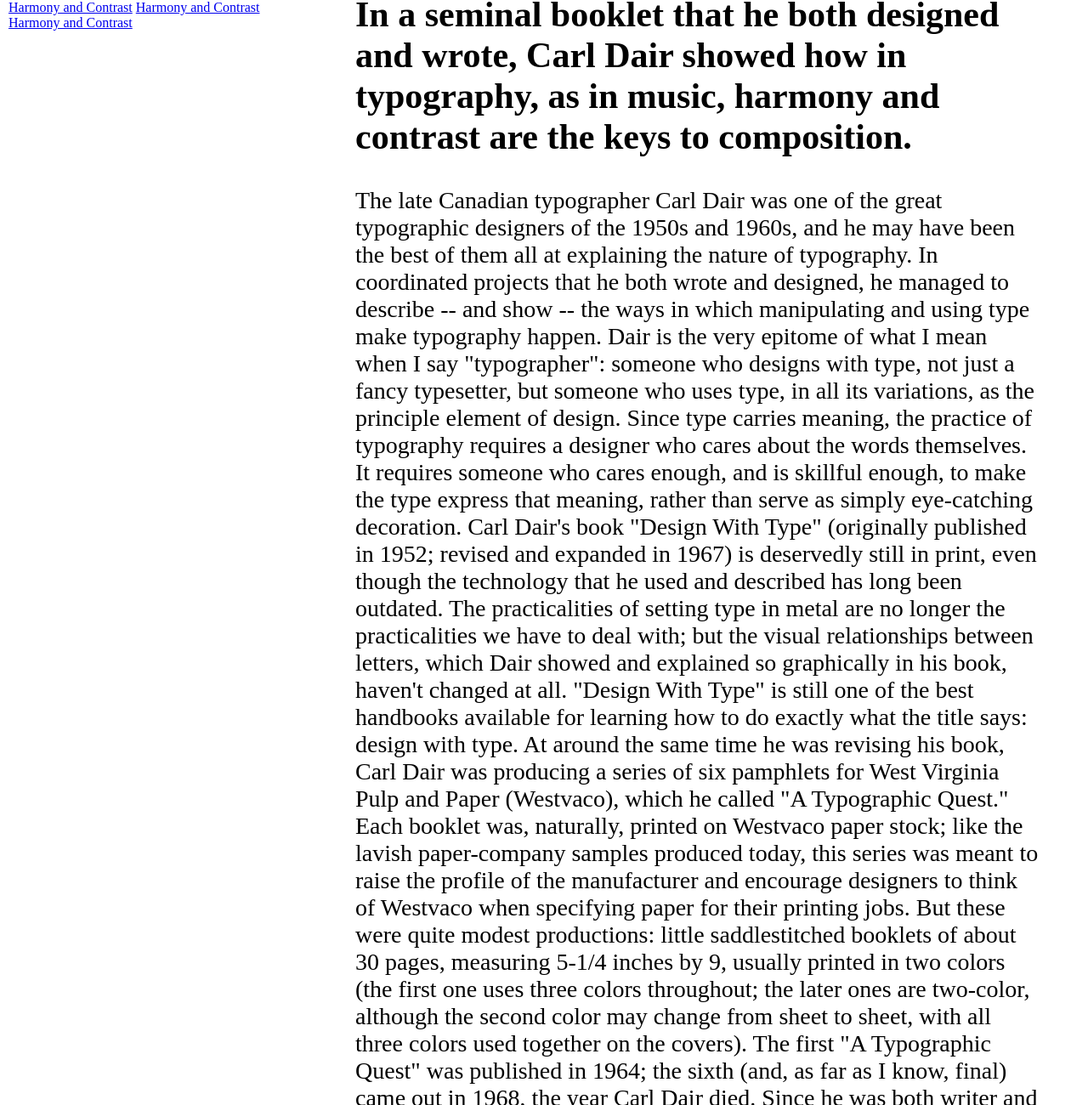
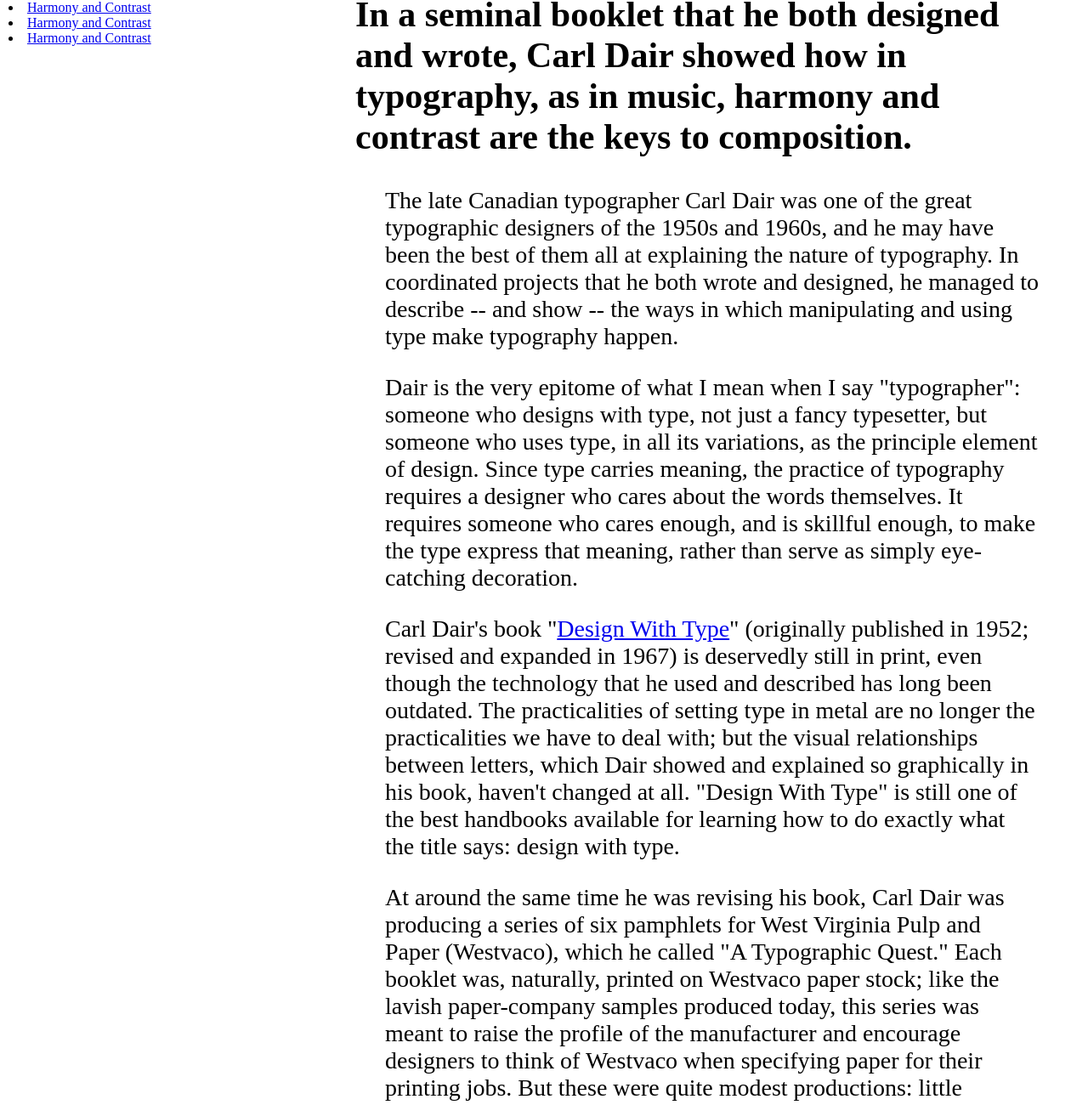
Before and after one commit to shyunc/shyunc.github.io, a plain HTML site: page index.html in a window 1280 px wide. Shown: the part 100-1400 px from the top of the page at 85% size. Drawn offline with Linux system fonts and the light colour scheme.

Commit message:
sidebar edit
lol

```diff
--- a/index.html
+++ b/index.html
@@ -58,19 +58,24 @@ padding: 0px 0px 0px 0px;
             In a seminal booklet that he both designed and wrote, Carl Dair showed how in typography, as in music, harmony and contrast are the keys to composition.
         </h2>
 
-        <p>
+        <p style="margin-left: 35px;">
             The late Canadian typographer Carl Dair was one of the great typographic designers of the 1950s and 1960s, and he may have been the best of them all at explaining the nature of typography. In coordinated projects that he both wrote and designed, he managed to describe -- and show -- the ways in which manipulating and using type make typography happen.
+        </p>
+        <p style="margin-left: 35px;">
             Dair is the very epitome of what I mean when I say "typographer": someone who designs with type, not just a fancy typesetter, but someone who uses type, in all its variations, as the principle element of design. Since type carries meaning, the practice of typography requires a designer who cares about the words themselves. It requires someone who cares enough, and is skillful enough, to make the type express that meaning, rather than serve as simply eye-catching decoration.
-            Carl Dair's book "Design With Type" (originally published in 1952; revised and expanded in 1967) is deservedly still in print, even though the technology that he used and described has long been outdated. The practicalities of setting type in metal are no longer the practicalities we have to deal with; but the visual relationships between letters, which Dair showed and explained so graphically in his book, haven't changed at all. "Design With Type" is still one of the best handbooks available for learning how to do exactly what the title says: design with type.
+        </p>
+        <p style="margin-left: 35px;">
+            Carl Dair's book "<a href=https://utorontopress.com/9780802065193/design-with-type>Design With Type</a>" (originally published in 1952; revised and expanded in 1967) is deservedly still in print, even though the technology that he used and described has long been outdated. The practicalities of setting type in metal are no longer the practicalities we have to deal with; but the visual relationships between letters, which Dair showed and explained so graphically in his book, haven't changed at all. "Design With Type" is still one of the best handbooks available for learning how to do exactly what the title says: design with type.
+        </p>
+        <p style="margin-left: 35px;">
             At around the same time he was revising his book, Carl Dair was producing a series of six pamphlets for West Virginia Pulp and Paper (Westvaco), which he called "A Typographic Quest." Each booklet was, naturally, printed on Westvaco paper stock; like the lavish paper-company samples produced today, this series was meant to raise the profile of the manufacturer and encourage designers to think of Westvaco when specifying paper for their printing jobs. But these were quite modest productions: little saddlestitched booklets of about 30 pages, measuring 5-1/4 inches by 9, usually printed in two colors (the first one uses three colors throughout; the later ones are two-color, although the second color may change from sheet to sheet, with all three colors used together on the covers). The first "A Typographic Quest" was published in 1964; the sixth (and, as far as I know, final) came out in 1968, the year Carl Dair died. Since he was both writer and designer for the series, each of the booklets emerged as a wholly crafted object, dedicated to explaining one or another aspect of using type.
         </p>
     </div>
 
     <div class="sidebar">
-        <a href="https://shyunc.github.io/contrast_main.html"> Harmony and Contrast</a>
-        <a href="https://shyunc.github.io/contrast_main.html"> Harmony and Contrast</a>
-        <a href="https://shyunc.github.io/contrast_main.html"> Harmony and Contrast</a>
-
+        <li><a href="https://shyunc.github.io/contrast_main.html"> Harmony and Contrast</a></li>
+        <li><a href="https://shyunc.github.io/contrast_main.html"> Harmony and Contrast</a></li>
+        <li><a href="https://shyunc.github.io/contrast_main.html"> Harmony and Contrast</a></li>
       </div>
 
     </body>
```
Also changed, not shown: contrast_main.html (+9 -6 lines).
